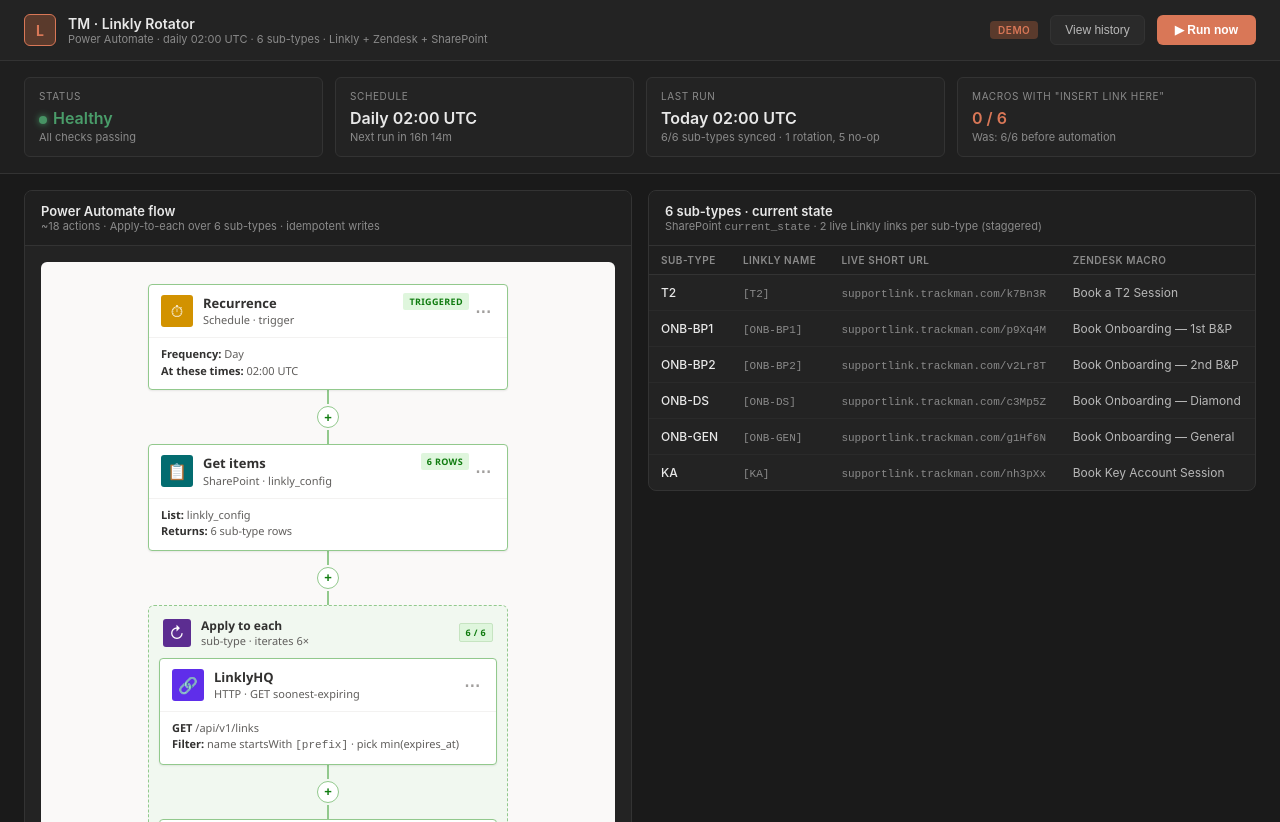
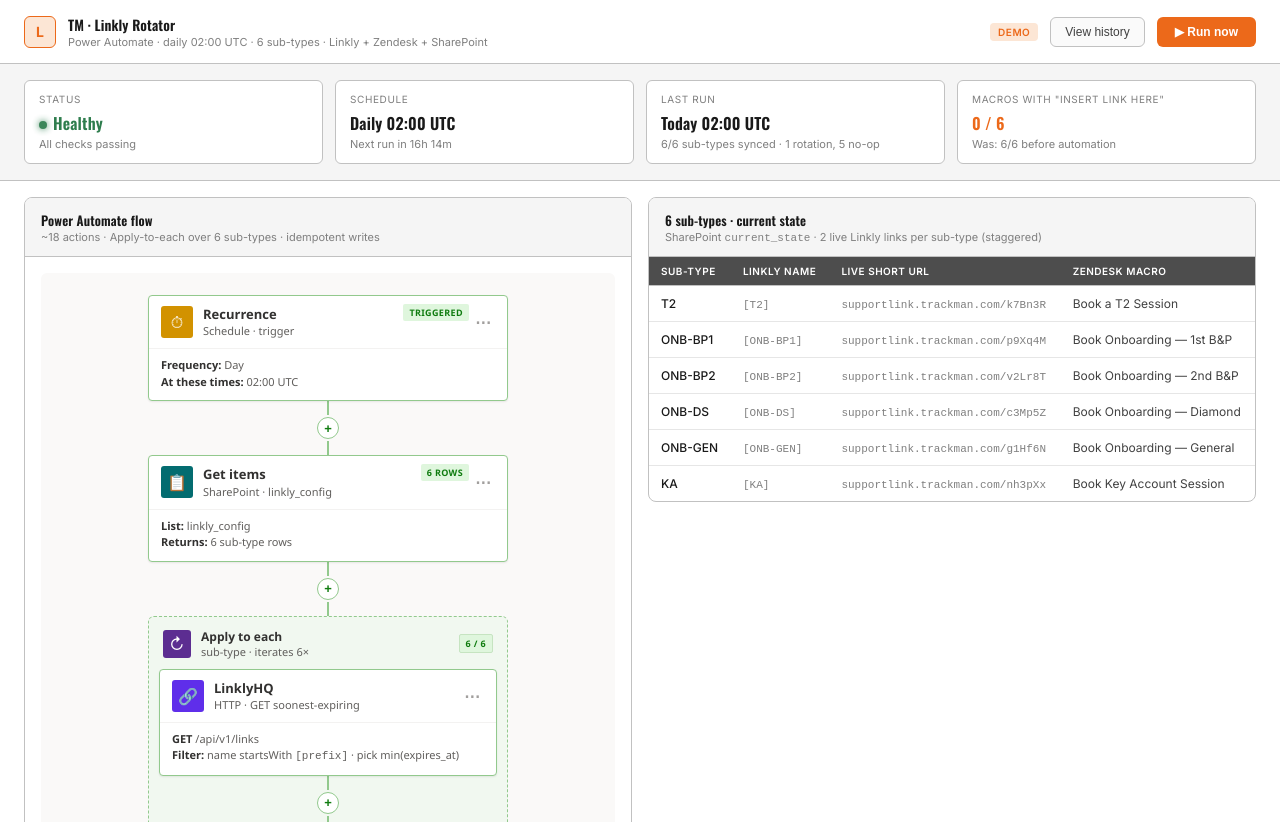
Before and after one commit to Jaco1103/linkly-automation-demo, a plain HTML site: page index.html in a window 1280 px wide. Shown: the top 822 px of the page. Drawn offline with nearby package versions, Linux system fonts and the light colour scheme.

Commit message:
Apply TrackMan brand: Engineering Mode palette (orange #EC691A, dark #191919, light bg), Inter body + Oswald headings, table headers #4D4D4D

```diff
--- a/index.html
+++ b/index.html
@@ -3,34 +3,46 @@
 <head>
 <meta charset="UTF-8">
 <meta name="viewport" content="width=device-width, initial-scale=1.0">
-<title>Linkly Auto-Refresh — Demo</title>
+<link rel="preconnect" href="https://fonts.googleapis.com">
+<link rel="preconnect" href="https://fonts.gstatic.com" crossorigin>
+<link href="https://fonts.googleapis.com/css2?family=Oswald:wght@500;600;700&family=Inter:wght@400;500;600;700&display=swap" rel="stylesheet">
+<title>Linkly Rotator — Demo</title>
 <style>
   :root {
-    --bg: #1a1a1a;
-    --panel: #232323;
-    --panel-2: #2a2a2a;
-    --panel-3: #1f1f1f;
-    --border: #333;
-    --text: #e8e8e8;
-    --text-dim: #8a8a8a;
-    --text-mid: #b8b8b8;
-    --accent: #d97757;
-    --accent-dim: #5a3a2c;
-    --success: #4a9d6a;
-    --success-dim: #1f3a2a;
-    --warn: #d4a548;
-    --warn-dim: #3a2f1a;
-    --info: #5b8db8;
-    --info-dim: #1f2f3f;
+    --bg: #ffffff;
+    --panel: #ffffff;
+    --panel-2: #fafafa;
+    --panel-3: #f5f5f5;
+    --border: #C1C1C1;
+    --border-light: #E6E6E6;
+    --text: #191919;
+    --text-dim: #7F7F7F;
+    --text-mid: #414141;
+    --accent: #EC691A;
+    --accent-dim: #fce6d5;
+    --success: #2e7d4d;
+    --success-dim: #e6f4ec;
+    --warn: #b07a00;
+    --warn-dim: #fff3d6;
+    --info: #2f6a99;
+    --info-dim: #e8f1f8;
   }
   * { box-sizing: border-box; margin: 0; padding: 0; }
   body {
-    font-family: -apple-system, BlinkMacSystemFont, "Segoe UI", Roboto, sans-serif;
+    font-family: 'Inter', -apple-system, BlinkMacSystemFont, "Segoe UI", Roboto, sans-serif;
     background: var(--bg);
-    color: var(--text);
+    color: var(--text-mid);
     min-height: 100vh;
     font-size: 14px;
   }
+  .title, .status-card-value, .panel-title {
+    font-family: 'Oswald', sans-serif;
+    font-weight: 700;
+    letter-spacing: 0.01em;
+    color: var(--text);
+  }
+  .status-card-value.accent { color: var(--accent); }
+  .status-card-value.success { color: var(--success); }
   .app { display: flex; flex-direction: column; min-height: 100vh; }
 
   /* Top header */
@@ -299,17 +311,18 @@
   .data-table th {
     text-align: left;
     padding: 8px 12px;
-    background: var(--panel-3);
-    color: var(--text-dim);
+    background: #4D4D4D;
+    color: #ffffff;
     font-weight: 600;
     text-transform: uppercase;
     font-size: 10px;
     letter-spacing: 0.05em;
     border-bottom: 1px solid var(--border);
+    font-family: 'Inter', sans-serif;
   }
   .data-table td {
     padding: 10px 12px;
-    border-bottom: 1px solid #2a2a2a;
+    border-bottom: 1px solid var(--border-light);
     color: var(--text-mid);
   }
   .data-table tr:last-child td { border-bottom: none; }
@@ -360,7 +373,7 @@
     background: #161616;
     padding: 6px 8px;
     border-radius: 4px;
-    border: 1px solid #2a2a2a;
+    border: 1px solid var(--border-light);
   }
   .macro-content .placeholder { color: var(--warn); background: var(--warn-dim); padding: 1px 4px; border-radius: 2px; }
   .macro-content .resolved { color: var(--success); }
@@ -397,7 +410,7 @@
     grid-template-columns: 100px 1fr;
     gap: 12px;
     padding: 8px 0;
-    border-bottom: 1px solid #2a2a2a;
+    border-bottom: 1px solid var(--border-light);
     font-size: 12px;
   }
   .log-row:last-child { border-bottom: none; }
@@ -422,7 +435,7 @@
     display: none;
     align-items: center;
     gap: 8px;
-    box-shadow: 0 8px 30px rgba(0,0,0,0.5);
+    box-shadow: 0 8px 30px rgba(0,0,0,0.15);
   }
   .toast.show { display: flex; animation: slideIn 0.3s ease; }
   @keyframes slideIn {
```
